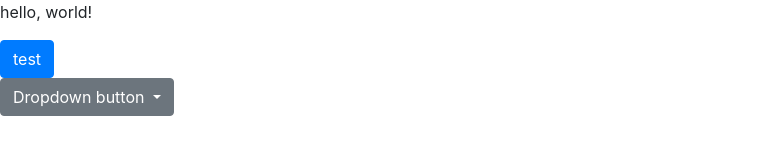
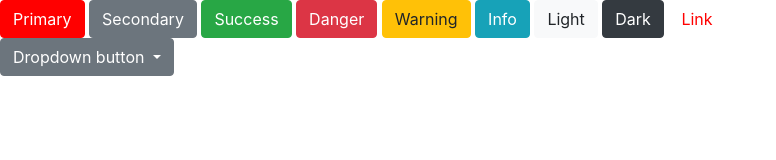
Before and after one commit to gaddes/bootstrap-test, a website: page index.html in a window 1280 px wide. Shown: the whole page, without its empty margins (0-776 px from the left). Drawn offline with nearby package versions, Linux system fonts and the light colour scheme.

Commit message:
Update primary colour through custom sass file main.scss

```diff
--- a/index.html
+++ b/index.html
@@ -8,8 +8,16 @@
     <link rel="stylesheet" href="sass/main.css" type="text/css">
 </head>
 <body>
-    <p>hello, world!</p>
-    <button class="btn btn-primary">test</button>
+    <button type="button" class="btn btn-primary">Primary</button>
+    <button type="button" class="btn btn-secondary">Secondary</button>
+    <button type="button" class="btn btn-success">Success</button>
+    <button type="button" class="btn btn-danger">Danger</button>
+    <button type="button" class="btn btn-warning">Warning</button>
+    <button type="button" class="btn btn-info">Info</button>
+    <button type="button" class="btn btn-light">Light</button>
+    <button type="button" class="btn btn-dark">Dark</button>
+
+    <button type="button" class="btn btn-link">Link</button>
 
     <div class="dropdown">
         <button class="btn btn-secondary dropdown-toggle" type="button" id="dropdownMenuButton" data-toggle="dropdown" aria-haspopup="true" aria-expanded="false">
--- a/sass/main.scss
+++ b/sass/main.scss
@@ -1,8 +1,11 @@
-// Bootstrap
-@import "../node_modules/bootstrap/scss/bootstrap";
+// Bootstrap overrides (must come BEFORE bootstrap import)
+$primary: red;
 
-// Bootstrap overrides
+// Custom SCSS
 // @import './sass/abstracts';
 // @import './sass/base';
 // @import './sass/components';
 // @import './sass/layout';
+
+// Bootstrap
+@import "../node_modules/bootstrap/scss/bootstrap";
```
Also changed, not shown: sass/main.css.
